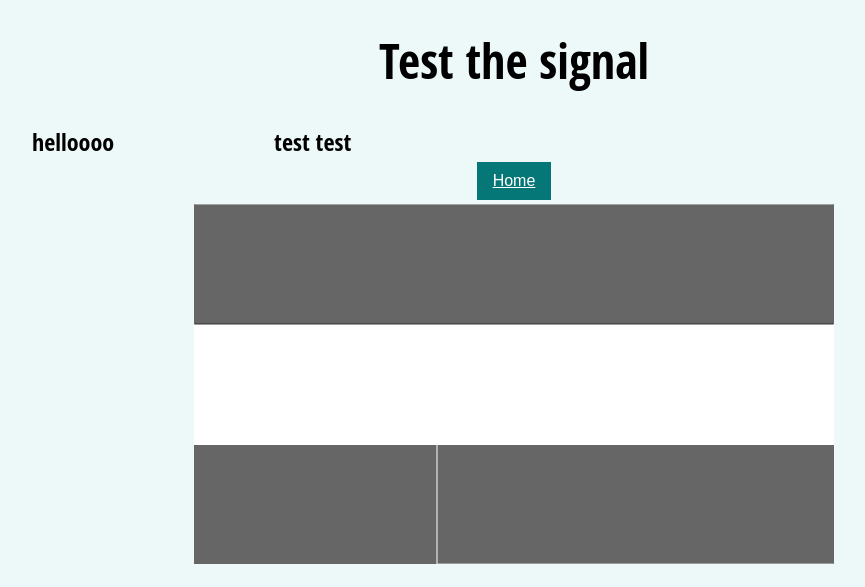
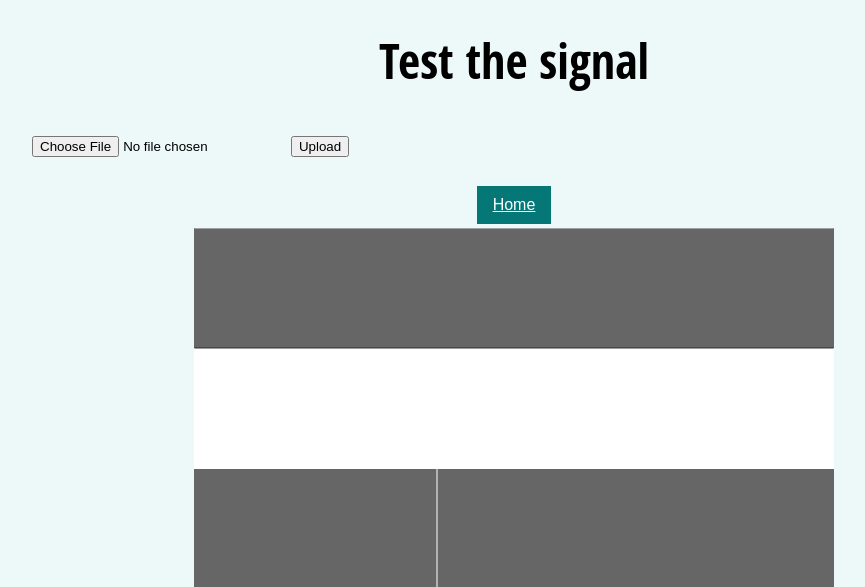
Before and after one commit to joeadham/DSP-Task-5, a Flask app: page /mouse in a window 1280 px wide. Shown: the top 587 px of the page, without its empty margins (126-991 px from the left). Run offline with Flask 2, Linux system fonts and the light colour scheme; some libraries are stand-ins or nearby versions.

Commit message:
added upload feature in /mouse

```diff
--- a/app.py
+++ b/app.py
@@ -1,8 +1,11 @@
 from flask import Flask, jsonify, make_response, render_template, request
 import os
 from scipy import signal
+import numpy as np
+import pandas as pd
 import json
-import numpy as np
+import plotly
+import plotly.express as px
 
 app = Flask(__name__)
 app.secret_key = "s3cr3t"
@@ -20,7 +23,39 @@ def main():
 
 @app.route("/mouse", methods=["POST", "GET"])
 def mouse():
+
+    if request.method == 'POST':
+        df = pd.read_csv(request.files.get('file'))
+        fig = px.line(df, x='t', y='signal')
+
+	# Create graphJSON
+        graphJSON = json.dumps(fig, cls=plotly.utils.PlotlyJSONEncoder)
+
+        return render_template("/layouts/mouse.html",  graphJSON=graphJSON)
     return render_template("/layouts/mouse.html")
+# # Students data available in a list of list
+# 	students = [['Akash', 34, 'Sydney', 'Australia'],
+# 				['Rithika', 30, 'Coimbatore', 'India'],
+# 				['Priya', 31, 'Coimbatore', 'India'],
+# 				['Sandy', 32, 'Tokyo', 'Japan'],
+# 				['Praneeth', 16, 'New York', 'US'],
+# 				['Praveen', 17, 'Toronto', 'Canada']]
+
+# 	# Convert list to dataframe and assign column values
+# 	df = pd.DataFrame(students,
+# 					columns=['Name', 'Age', 'City', 'Country'],
+# 					index=['a', 'b', 'c', 'd', 'e', 'f'])
+
+# 	# Create Bar chart
+# 	fig = px.bar(df, x='Name', y='Age', color='City', barmode='group')
+
+# 	# Create graphJSON
+# 	graphJSON = json.dumps(fig, cls=plotly.utils.PlotlyJSONEncoder)
+
+# 	# Use render_template to pass graphJSON to html
+# 	return render_template('/layouts/mouse.html', graphJSON=graphJSON)
+
+#     # return render_template("/layouts/mouse.html", graphJSON=graphJSON)
 
 
 @app.route("/postmethod", methods=["POST"])
@@ -91,6 +126,19 @@ def post_javascript_data():
     }
     return jsonify(params)
 
+# @app.route('/upload', methods=['GET', 'POST'])
+# def upload_file():
+#     if request.method == 'POST':
+#         file = request.files['file']
+#         # save the file or process it further
+#         return render_template('/layouts/view_signal.html', file_name=file.filename)
+#     return render_template('/layouts/upload_file.html')
+# @app.route('/view_signal/<filename>')
+# def view_signal(filename):
+#     # read the signal file
+#     with open(filename, 'r') as file:
+#         signal = file.read()
+#     return render_template('/layouts/view_signal.html', signal=signal)
 
 if __name__ == "__main__":
     app.run(host="0.0.0.0", port=5000)
--- a/templates/layouts/mouse.html
+++ b/templates/layouts/mouse.html
@@ -10,22 +10,19 @@
 <body onload="draw();">
   <h1 id="title">Test the signal</h1>
 
-
-  <div class="row">  <div >
-    <script src = "/static/js/mouse.js"></script>
-  </div>
-</div>
   <div class="row">
     <div class="column">
-
+        <script src = "/static/js/mouse.js"></script>
     </div>
     <div class="column">
-     helloooo
-
+      <form method=post enctype=multipart/form-data>
+        <input type=file name=file>
+        <input type=submit value=Upload>
+    </form>
     </div>
 
     <div class="column">
-        test test
+      <div id='inputGraph' class='chart'”></div>
     </div>
 
   </div>
@@ -36,7 +33,11 @@
       <button class="button" onclick=""> <a href="/">Home</a>  </button>
 
     </div>
-
+    <script src='https://cdn.plot.ly/plotly-latest.min.js'></script>
+    <script type='text/javascript'>
+    var graphs = {{graphJSON | safe}};
+    Plotly.plot('inputGraph',graphs,{});
+    </script>
 
 </body>
 
```
